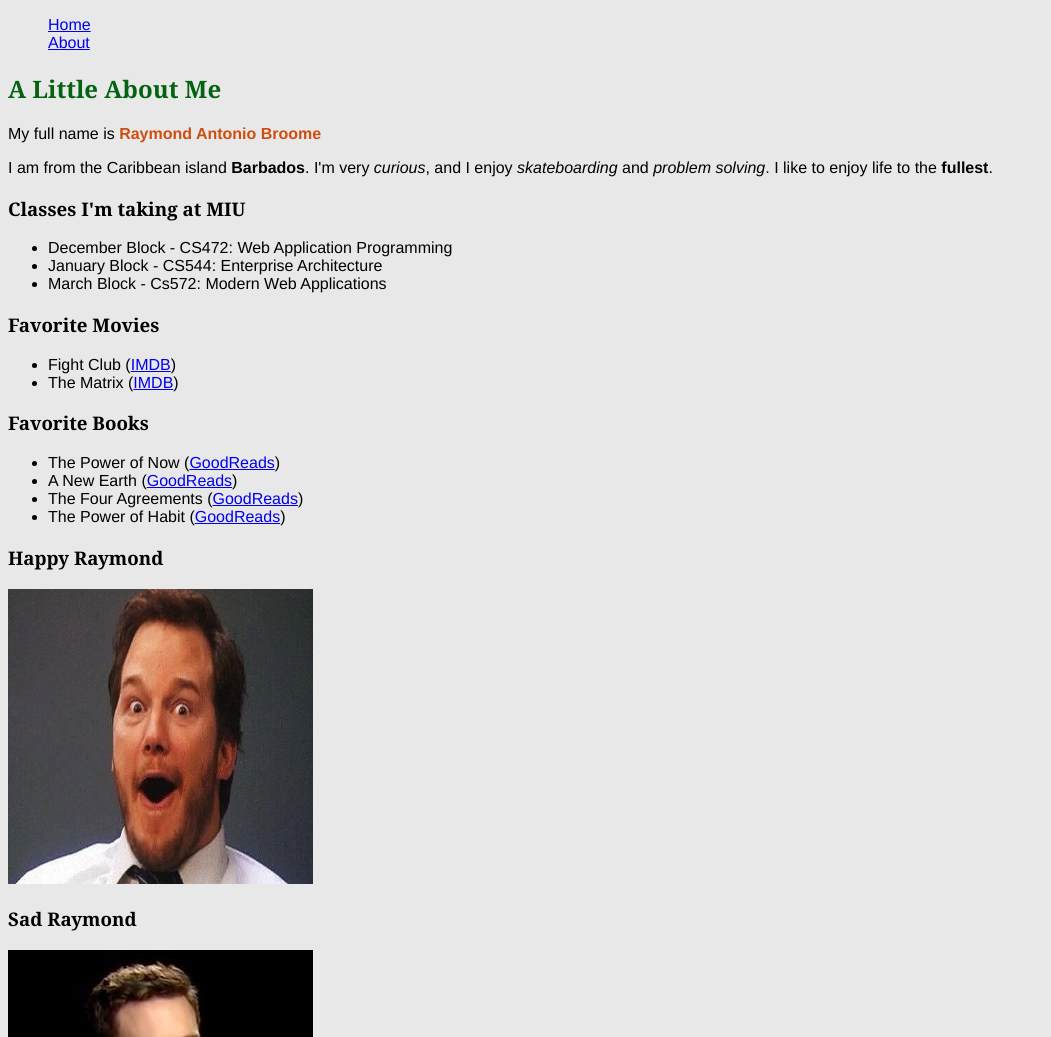
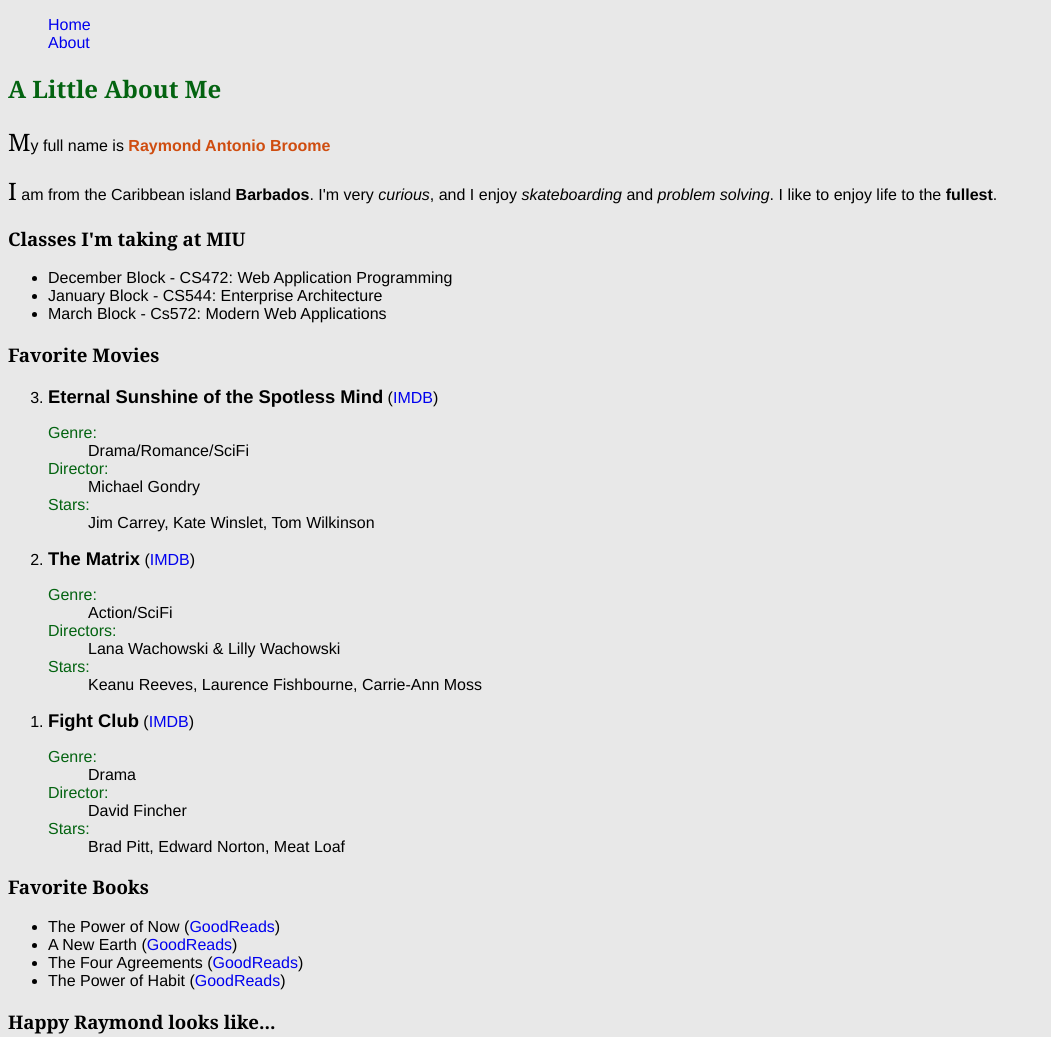
Before and after one commit to m0nd/m0nd.github.io, a plain HTML site: page aboutme.html in a window 1280 px wide. Shown: the top 1037 px of the page, without its empty margins (0-1051 px from the left). Drawn offline with Linux system fonts and the light colour scheme.

Commit message:
Added additional content and styles

```diff
--- a/aboutme.html
+++ b/aboutme.html
@@ -31,17 +31,51 @@
             <h2 class="highlight">A Little About Me</h2>
             <p>My full name is <span class="name-highlight">Raymond Antonio Broome</span></p>
             <p>I am from the Caribbean island <strong>Barbados</strong>. I'm very <em>curious</em>, and I enjoy <em>skateboarding</em> and <em>problem solving</em>. I like to enjoy life to the <strong>fullest</strong>.</p>
+
             <h3>Classes I'm taking at MIU</h3>
             <ul>
                 <li>December Block - CS472: Web Application Programming</li>
                 <li>January Block - CS544: Enterprise Architecture</li>
                 <li>March Block - Cs572: Modern Web Applications</li>
             </ul>
+
             <h3>Favorite Movies</h3>
-            <ul>
-                <li>Fight Club (<a href="https://www.imdb.com/title/tt0137523/?ref_=ext_shr_lnk">IMDB</a>)</li>
-                <li>The Matrix (<a href="https://www.imdb.com/title/tt0133093/?ref_=ext_shr_lnk">IMDB</a>)</li>
-            </ul>
+            <ol reversed>
+                <li>
+                    <span class="movie-title">Eternal Sunshine of the Spotless Mind</span> (<a href="https://www.imdb.com/title/tt0338013/?ref_=ext_shr_lnk">IMDB</a>)
+                    <dl>
+                        <dt>Genre:</dt>
+                        <dd>Drama/Romance/SciFi</dd>
+                        <dt>Director:</dt>
+                        <dd>Michael Gondry</dd>
+                        <dt>Stars:</dt>
+                        <dd>Jim Carrey, Kate Winslet, Tom Wilkinson</dd>
+                    </dl>
+                </li>
+                <li>
+                    <span class="movie-title">The Matrix</span> (<a href="https://www.imdb.com/title/tt0133093/?ref_=ext_shr_lnk">IMDB</a>)
+                    <dl>
+                        <dt>Genre:</dt>
+                        <dd>Action/SciFi</dd>
+                        <dt>Directors:</dt>
+                        <dd>Lana Wachowski & Lilly Wachowski</dd>
+                        <dt>Stars:</dt>
+                        <dd>Keanu Reeves, Laurence Fishbourne, Carrie-Ann Moss</dd>
+                    </dl>
+                </li>
+                <li>
+                    <span class="movie-title">Fight Club</span> (<a href="https://www.imdb.com/title/tt0137523/?ref_=ext_shr_lnk">IMDB</a>)
+                    <dl>
+                        <dt>Genre:</dt>
+                        <dd>Drama</dd>
+                        <dt>Director:</dt>
+                        <dd>David Fincher</dd>
+                        <dt>Stars:</dt>
+                        <dd>Brad Pitt, Edward Norton, Meat Loaf</dd>
+                    </dl>
+                </li>
+            </ol>
+
             <h3>Favorite Books</h3>
             <ul>
                 <li>The Power of Now (<a href="https://www.goodreads.com/book/show/6708.The_Power_of_Now">GoodReads</a>)</li>
@@ -49,10 +83,13 @@
                 <li>The Four Agreements (<a href="https://www.goodreads.com/book/show/6596.The_Four_Agreements">GoodReads</a>)</li>
                 <li>The Power of Habit (<a href="https://www.goodreads.com/book/show/12609433-the-power-of-habit">GoodReads</a>)</li>
             </ul>
-            <h3>Happy Raymond</h3>
+
+            <h3>Happy Raymond looks like...</h3>
             <img class="smaller-img" src="happy-reaction.jpg" alt="Happy Reaction">
-            <h3>Sad Raymond</h3>
+
+            <h3>Sad Raymond looks like...</h3>
             <img src="sad-reaction.jpeg" alt="Sad Reaction">
+
             <h3>My Neighbors</h3>
             <ul>
                 <li>Bereket: Very sarcastic, and supplies me with coffee</li>
--- a/styleme.css
+++ b/styleme.css
@@ -34,3 +34,29 @@ h1,h2,h3,h4,h5,h6 {
     width: 305px;
     height: 295px;
 }
+
+a:link {
+    text-decoration: none;
+}
+
+a:hover {
+    text-decoration: underline;
+}
+
+p::first-letter {
+    font-size: 1.5em;
+    font-family: Georgia, 'Times New Roman', Times, serif;
+}
+
+.list-unstlyed {
+    list-style-type: none;
+}
+
+li > dl > dt {
+    color:rgb(3, 99, 16);
+}
+
+.movie-title {
+    font-size: 1.15em;
+    font-weight: bold;
+}
```
